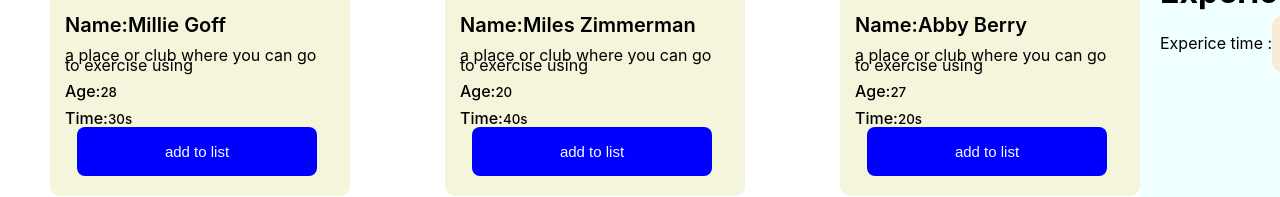
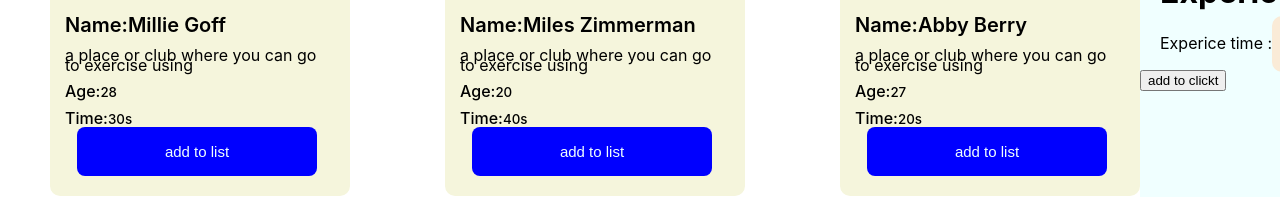
Before and after one commit to sajibbiswas2/Jymsenter-website, a React (Create React App) app: page / in a window 1280 px wide. Shown: the part 464-661 px from the top of the page. Built offline with nearby package versions, Linux system fonts and the light colour scheme.

Commit message:
btnclick

```diff
--- a/src/components/Home/Home.js
+++ b/src/components/Home/Home.js
@@ -67,7 +67,9 @@ const Home = () => {
                <p  className='data-flow'>Experice time :<small className='card'>{card}.00 scends</small></p>
 
           </div>
-
+            <button>
+                   add to clickt
+            </button>
             </div>
         </div>
     );
```
